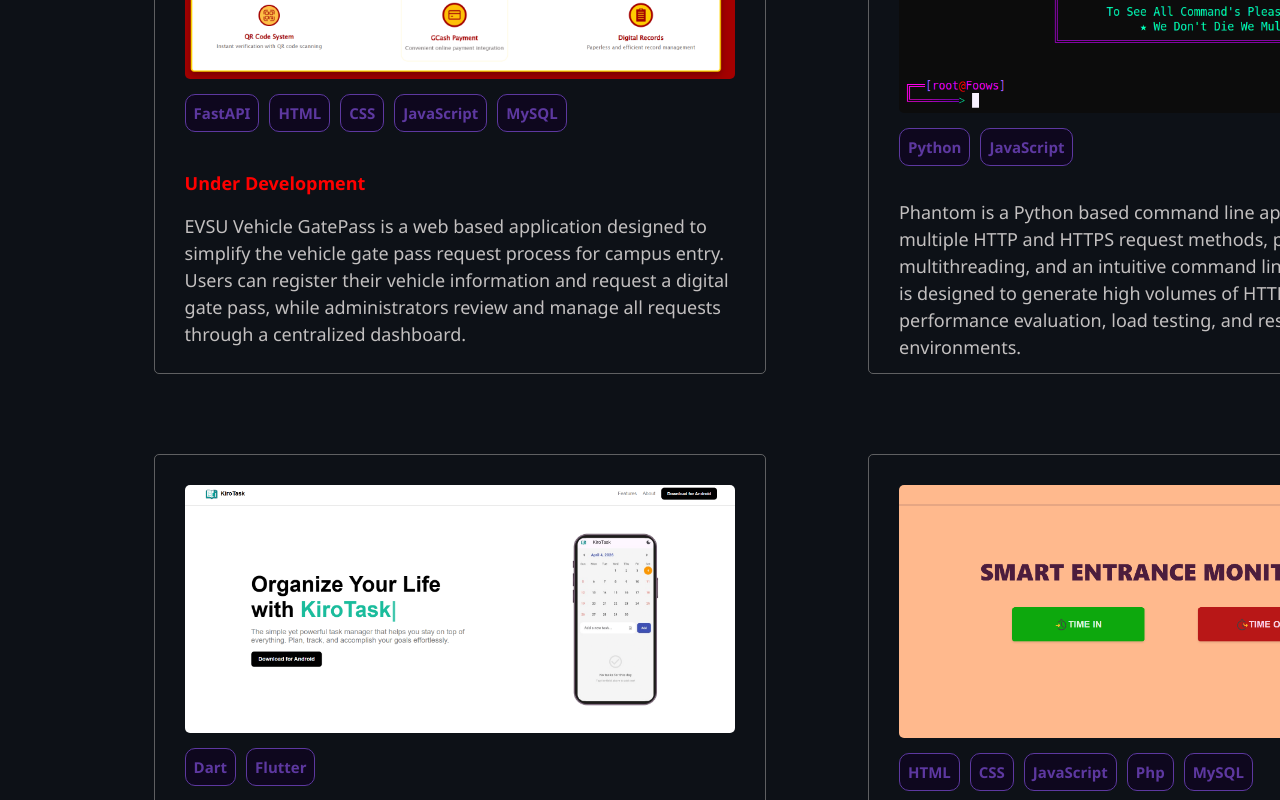
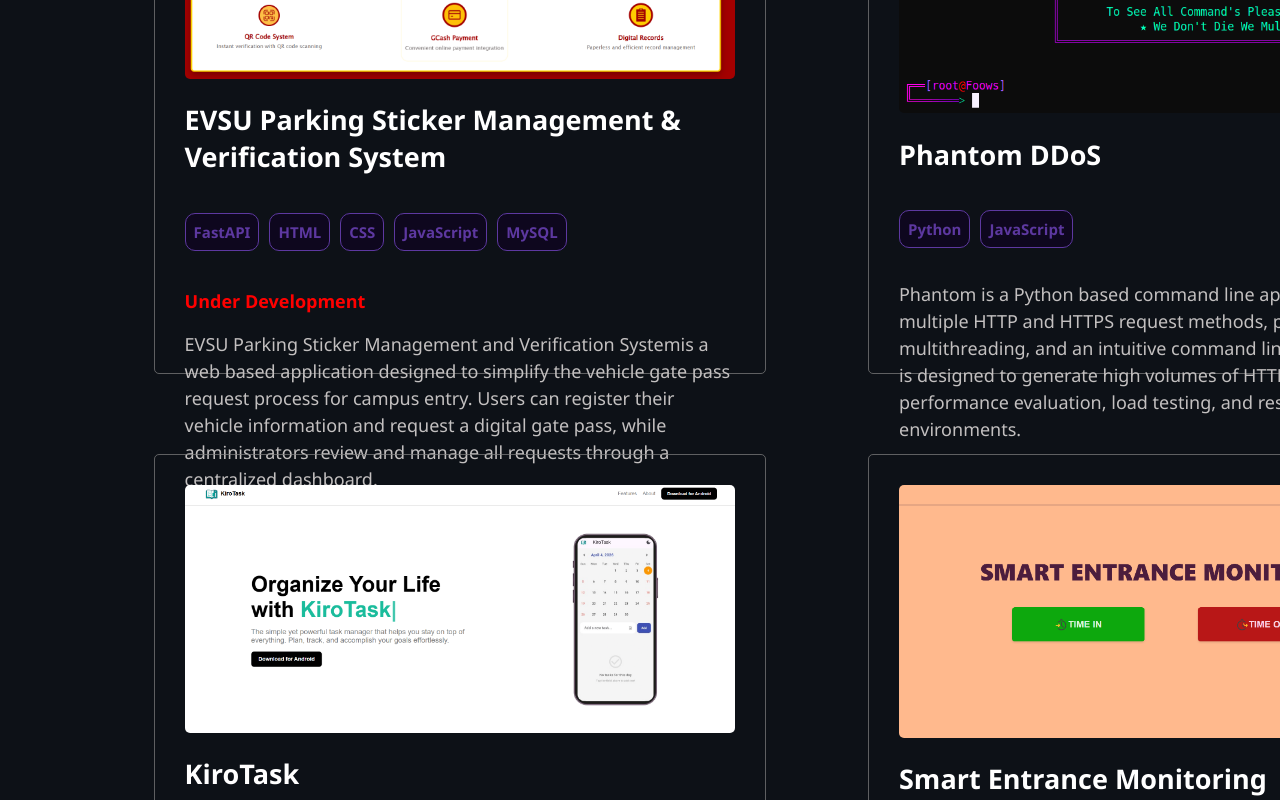
Before and after one commit to FoowsIsBack/Web_Portfolio, a React (Vite) app: page /projects in a window 1280 px wide. Shown: the part 500-1300 px from the top of the page. Built offline with nearby package versions, Linux system fonts and the light colour scheme.

Commit message:
added title projects

```diff
--- a/src/Projects.jsx
+++ b/src/Projects.jsx
@@ -41,6 +41,7 @@
                     <a href="https://github.com/FoowsIsBack/EVSU_Vehicle_GatePass_System" target='_blank'>
                     <div className={styles.parking}>
                         <img src={parking} alt="parking"/>
+                        <h2>EVSU Parking Sticker Management & Verification System</h2>
                         <div className={styles.description}>
                             <p>FastAPI</p>
                             <p>HTML</p>
@@ -50,13 +51,14 @@
                         </div>
                         <div className={styles.description1}>
                             <h4>Under Development</h4>
-                        <p>EVSU Vehicle GatePass is a web based application designed to simplify the vehicle gate pass request process for campus entry. Users can register their vehicle information and request a digital gate pass, while administrators review and manage all requests through a centralized dashboard.</p>
+                            <p>EVSU Parking Sticker Management and Verification Systemis a web based application designed to simplify the vehicle gate pass request process for campus entry. Users can register their vehicle information and request a digital gate pass, while administrators review and manage all requests through a centralized dashboard.</p>
                         </div>
                     </div>
                     </a>
                     <a href="https://github.com/FoowsIsBack/Phantom_L7" target='_blank'>
                     <div className={styles.calcu}>
                         <img src={phantom} alt="calculator"/>
+                        <h2>Phantom DDoS</h2>
                         <div className={styles.description}>
                             <p>Python</p>
                             <p>JavaScript</p>
@@ -71,6 +73,7 @@
                     <a href="https://kirotask.vercel.app/" target='_blank'>
                     <div className={styles.kirotask}>
                         <img src={kirotask} alt="kirotask"/>
+                        <h2>KiroTask</h2>
                         <div className={styles.description}>
                             <p>Dart</p>
                             <p>Flutter</p>
@@ -83,6 +86,7 @@
                     <a href="https://github.com/FoowsIsBack/Smart_Entrance_Monitoring" target='_blank'>
                     <div className={styles.entrance}>
                         <img src={sem} alt="entrance"/>
+                        <h2>Smart Entrance Monitoring</h2>
                         <div className={styles.description}>
                             <p>HTML</p>
                             <p>CSS</p>
```
Lines whose indentation alone changed are shown as unchanged.
